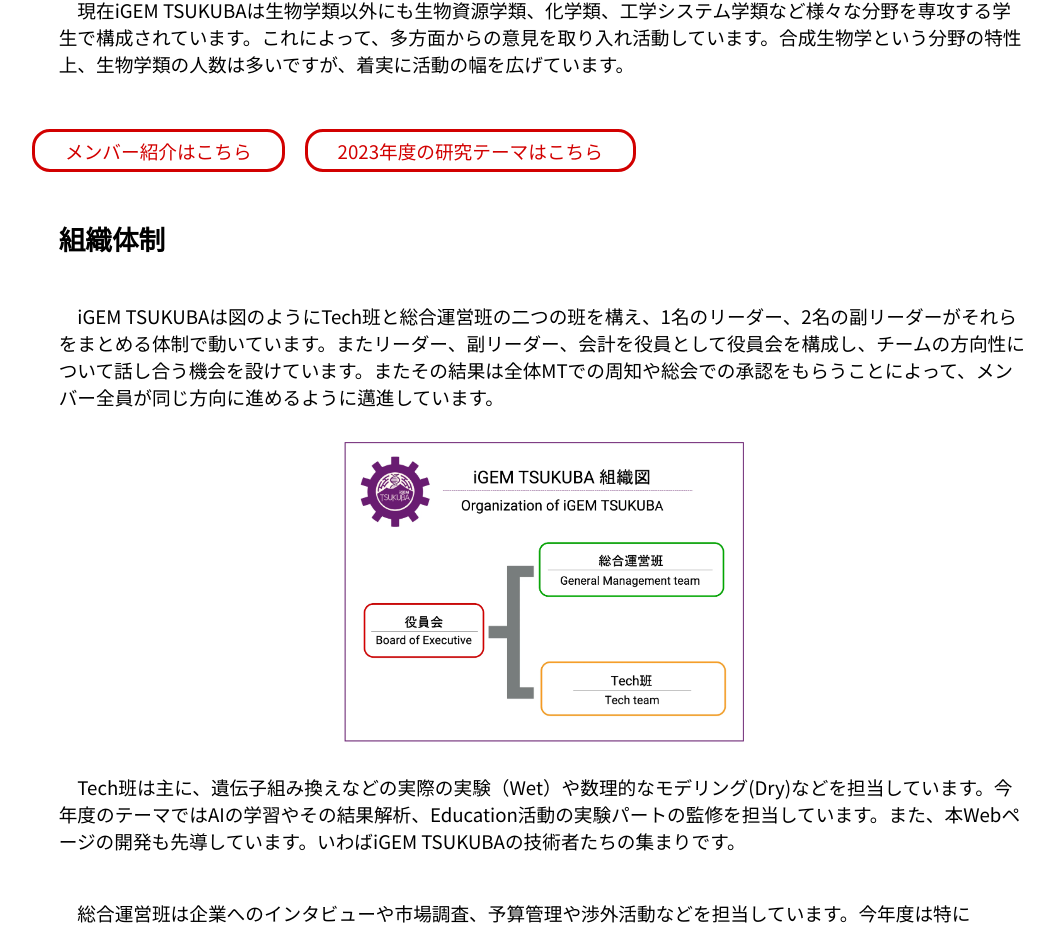
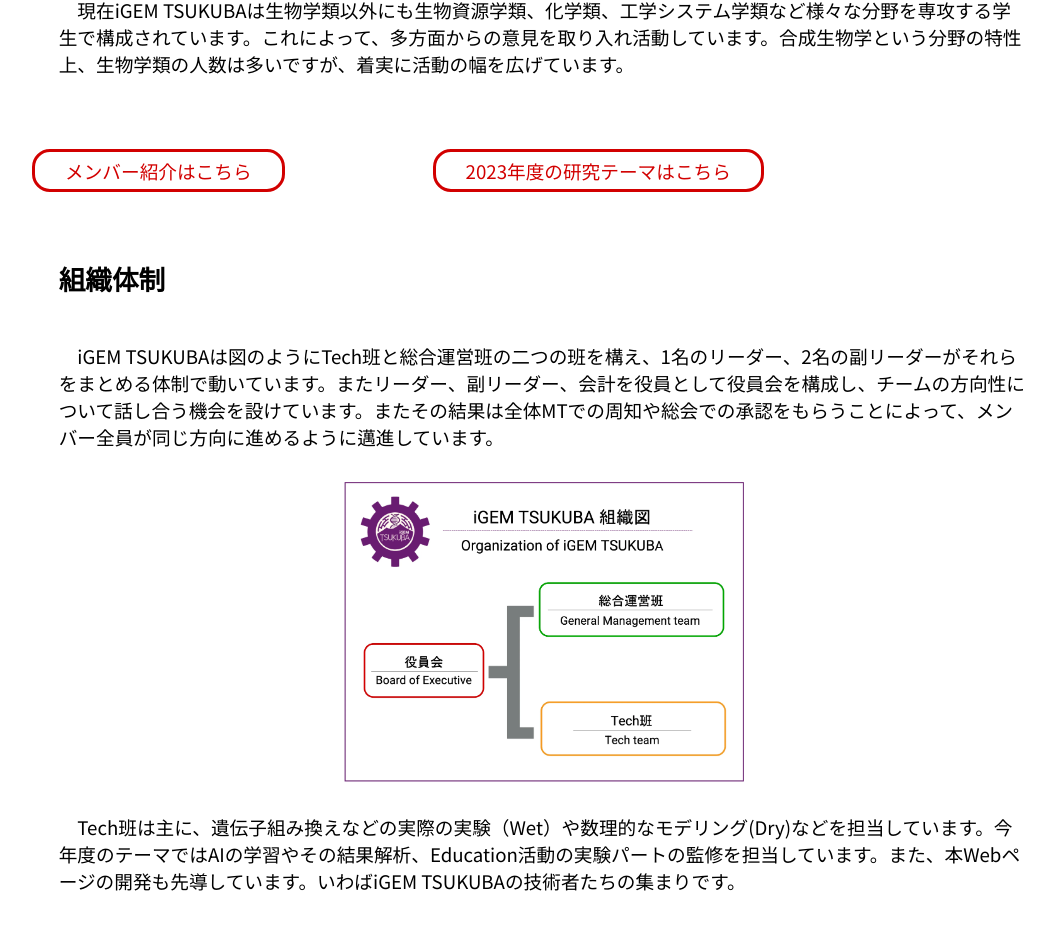
Before and after one commit to igem-tsukuba/igem-tsukuba.github.io, a React (Create React App) app: page /about/about_iGEM_TSUKUBA in a window 1280 px wide. Shown: the part 959-1885 px from the top of the page, without its empty margins (96-1150 px from the left). Built offline with nearby package versions, Linux system fonts and the light colour scheme.

Commit message:
ボタンmarginの修正

```diff
--- a/src/pages/about_us/About_iGEM_TSUKUBA.tsx
+++ b/src/pages/about_us/About_iGEM_TSUKUBA.tsx
@@ -41,14 +41,12 @@
                 label='メンバー紹介はこちら'
                 textColor='#D20000'
                 backgroundColor='#FFFFFF'
-                link='/about/members'
-                margin="20px 0px 20px 10%"/>
+                link='/about/members'/>
             <Button
                 label='2023年度の研究テーマはこちら'
                 textColor='#D20000'
                 backgroundColor='#FFFFFF'
-                link='/about/project'
-                margin="20px 0px 20px 20px"/>
+                link='/about/project'/>
             </div>
 
             <Subtitle
```
